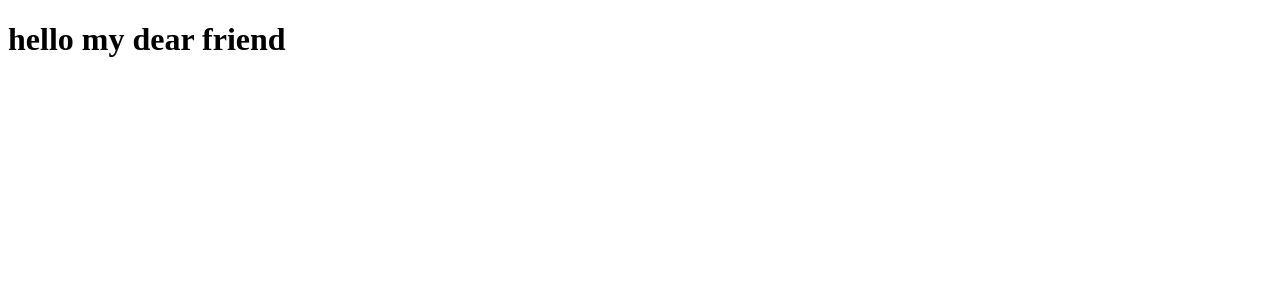
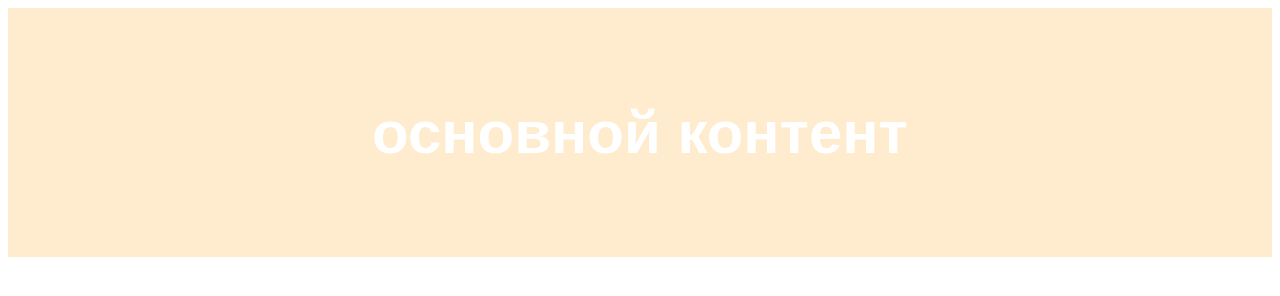
Before and after one commit to badmbadn/test, a plain HTML site: page index.html in a window 1280 px wide. Drawn offline with Linux system fonts and the light colour scheme.

Commit message:
content ready

```diff
--- a/index.html
+++ b/index.html
@@ -8,6 +8,8 @@
     <link rel="stylesheet" href="style.css">
 </head>
 <body>
-    <h1>hello my dear friend</h1>
+    <main class="main">
+        <h1>основной контент</h1>
+    </main>
 </body>
 </html>
--- a/style.css
+++ b/style.css
@@ -0,0 +1,8 @@
+.main {
+    padding: 50px 100px;
+    text-align: center;
+    font-size: 30px;
+    color: white;
+    background-color: blanchedalmond;
+    font-family:sans-serif ;
+}
```
